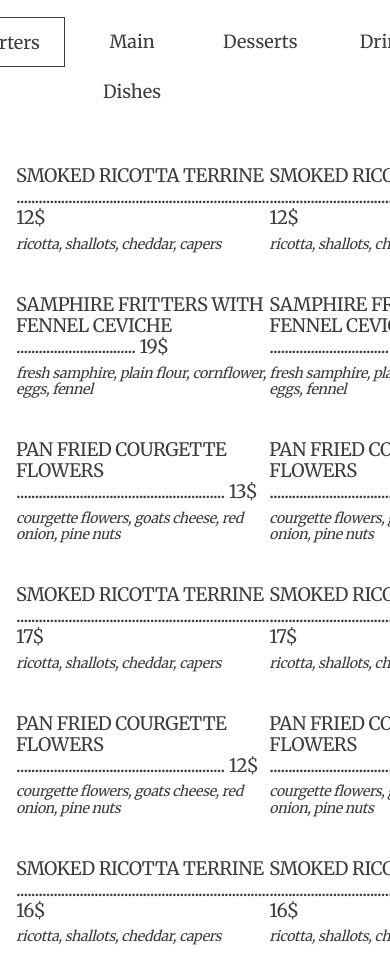
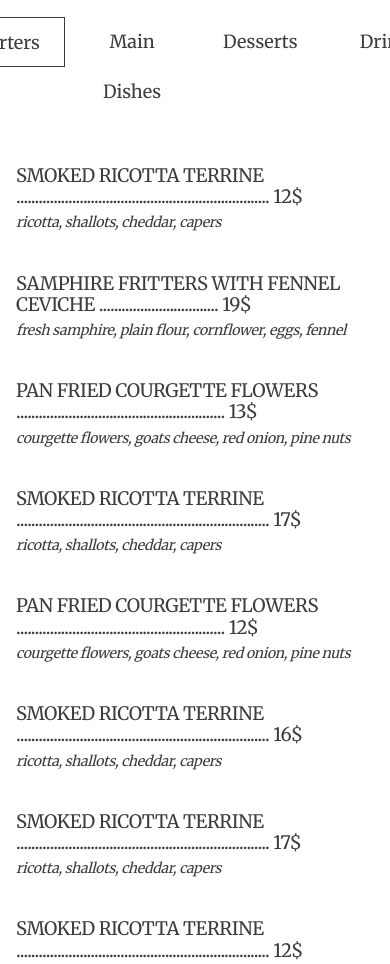
Before and after one commit to egudkov/veggie, a plain HTML site: page index.html in a window 390 px wide. Shown: the part 4500-5464 px from the top of the page. Drawn offline with nearby package versions, Linux system fonts and the light colour scheme.

Commit message:
One-column 'menu' on small screens

```diff
--- a/css/main.css
+++ b/css/main.css
@@ -18,11 +18,12 @@ div {
   padding: 0 16px;
 }
 
+/* Not used
 .left-column {
   display: flex;
   flex-direction: column;
   align-items: flex-start;
-}
+} */
 
 .right-column {
   display: flex;
@@ -227,6 +228,13 @@ div {
   justify-content: space-between;
 }
 
+@media (max-width: 1260px) {
+  .menu {
+    flex-direction: column;
+    align-items: center;
+  }
+}
+
 .meal-name {
   font-size: 18.5px;
   font-weight: 300;
```
